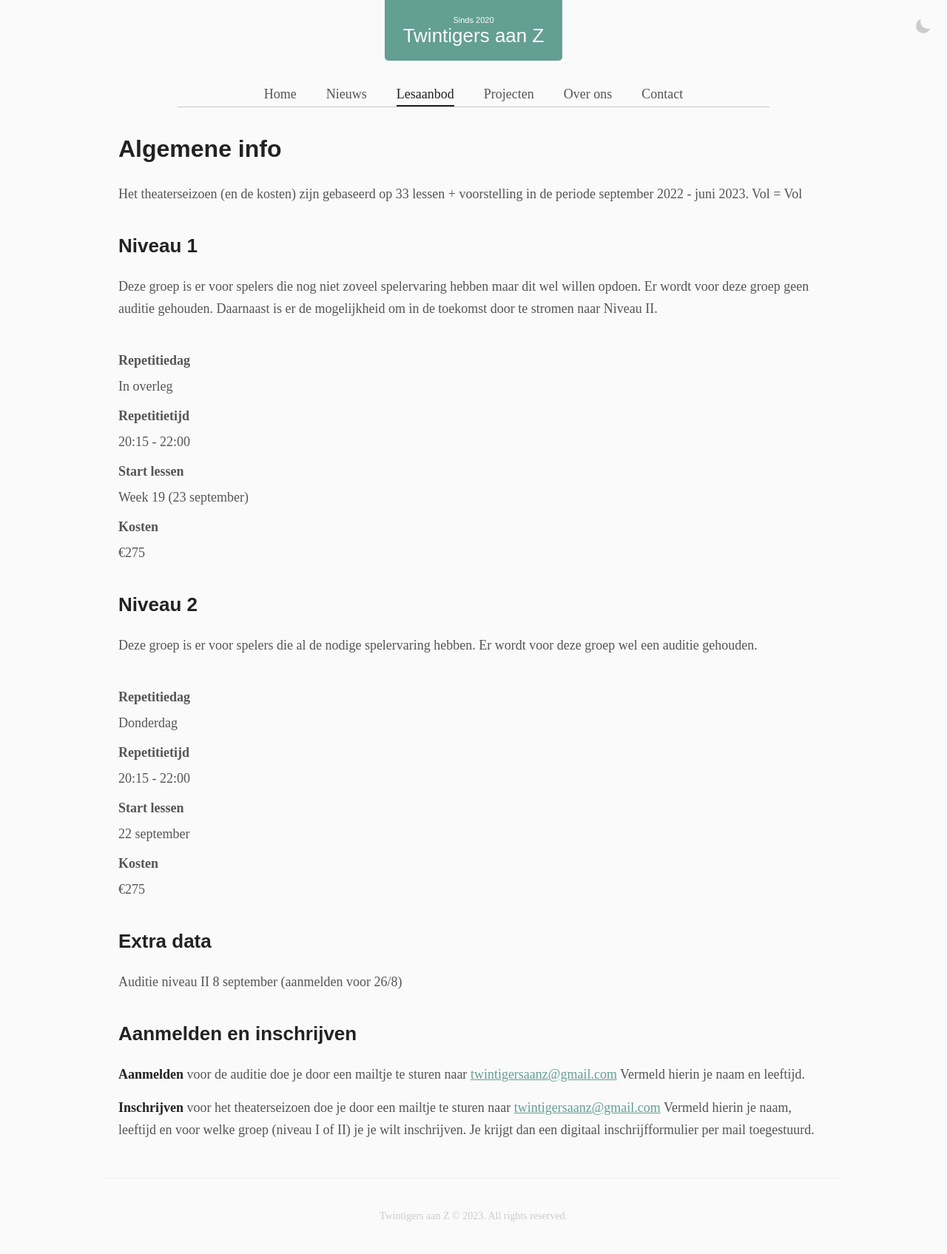
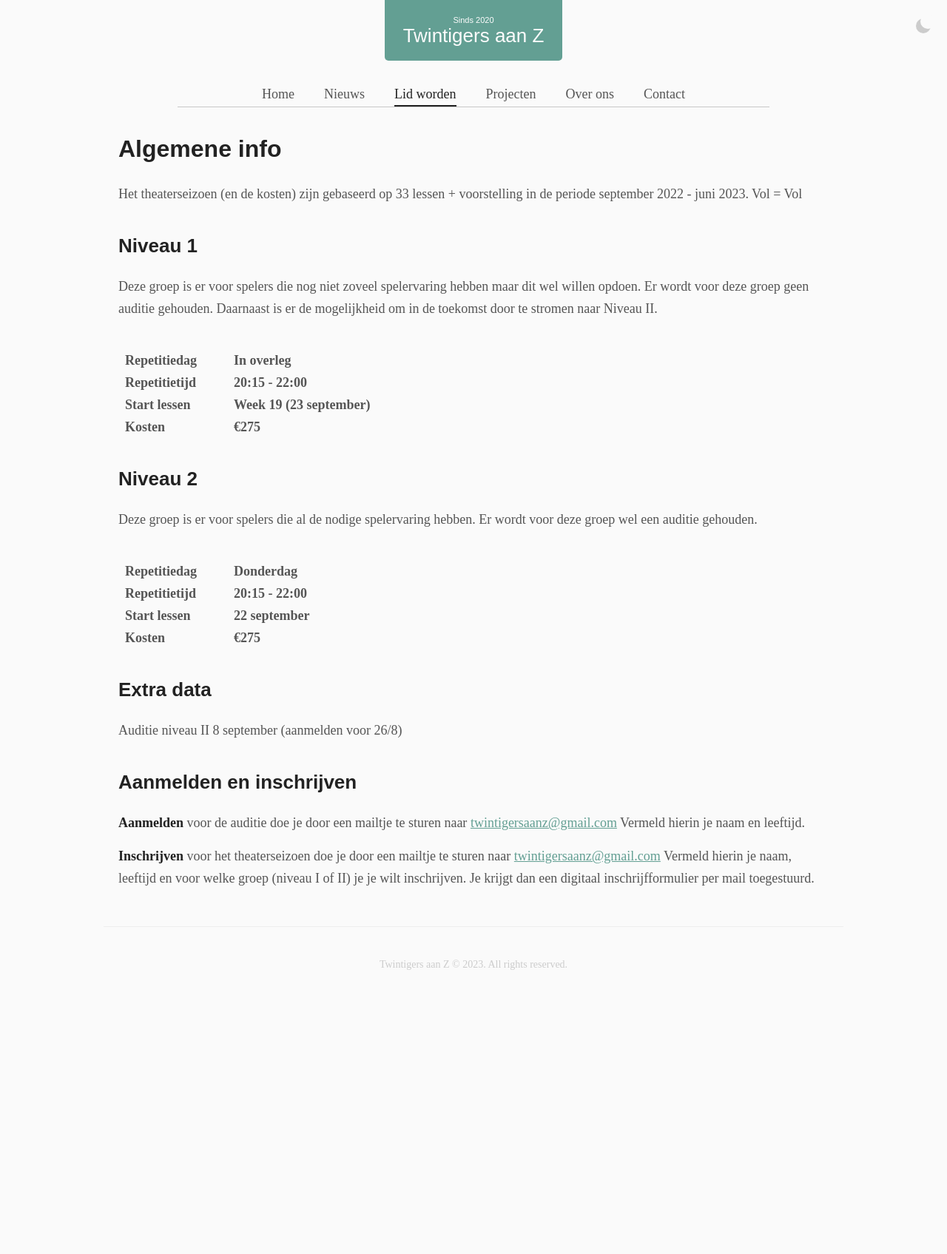
Before and after one commit to cmitz/twintigersaanz, a Jekyll site: the page built from _pages/lessons.html, in a window 1280 px wide. Shown: the whole page at 74% size. Built offline with Jekyll 4.4.1, drawn with Linux system fonts in a browser that asks for light colours; some web fonts are replaced; after the commit the page ends 1355 px from its top, so only the background shows below that.

Commit message:
Fix some styling issues

```diff
--- a/_pages/lessons.html
+++ b/_pages/lessons.html
@@ -1,6 +1,6 @@
 ---
 layout: default
-title: Lesaanbod
+title: Lid worden
 order: 1
 customPage: true
 permalink: /lesaanbod/
@@ -8,15 +8,15 @@ permalink: /lesaanbod/
 <section class="page">
 <h2 class="page-title">Algemene info</h2>
 <div class="page-content">
-{{ "
+{{ "Het theaterseizoen (en de kosten) zijn gebaseerd op 33 lessen + voorstelling in de periode september 2022 - juni 2023. Vol = Vol" | markdownify }}
 
-Het theaterseizoen (en de kosten) zijn gebaseerd op 33 lessen + voorstelling in de periode september 2022 - juni 2023. Vol = Vol
-
+{{"
 ## Niveau 1
 
 Deze groep is er voor spelers die nog niet zoveel spelervaring hebben maar dit wel willen opdoen. Er wordt voor deze groep geen auditie gehouden. Daarnaast is er de mogelijkheid om in de toekomst door te stromen naar Niveau II.
+" | markdownify }}
 
-<dl>
+<dl class="info-table">
   <dt>Repetitiedag</dt>
   <dd>In overleg</dd>
 
@@ -30,11 +30,13 @@ Deze groep is er voor spelers die nog niet zoveel spelervaring hebben maar dit w
   <dd>€275</dd>
 </dl>
 
+{{"
 ## Niveau 2
 
 Deze groep is er voor spelers die al de nodige spelervaring hebben. Er wordt voor deze groep wel een auditie gehouden.
+" | markdownify}}
 
-<dl>
+<dl class="info-table">
   <dt>Repetitiedag</dt>
   <dd>Donderdag</dd>
 
@@ -48,8 +50,8 @@ Deze groep is er voor spelers die al de nodige spelervaring hebben. Er wordt voo
   <dd>€275</dd>
 </dl>
 
+{{"
 ## Extra data
-
 Auditie niveau II	8 september (aanmelden voor 26/8)
 
 ## Aanmelden en inschrijven
--- a/_sass/main.scss
+++ b/_sass/main.scss
@@ -16,6 +16,7 @@
 @import 'pages/work';
 @import 'pages/about';
 @import 'pages/fourofour';
+@import 'pages/lessons';
 
 //Components
 @import 'components/post';
--- /dev/null
+++ b/_sass/pages/_lessons.scss
@@ -0,0 +1,24 @@
+.page {
+    .page-content {
+        dl.info-table {
+            display: grid;
+            grid-template-columns: auto auto;
+            justify-content: start;
+
+            dt, dd {
+                margin: 0;
+                // display: table-cell;
+                padding: 0 0.5em;
+            }
+
+            dt {
+                white-space: nowrap;
+                margin-right: 2rem;
+            }
+
+            dd {
+                font-weight: bold;
+            }
+        }
+    }
+}
```
Also changed, not shown: _posts/2023-03-29-voorstelling-conform-de-norm-2023.md (+1 -1 lines), _posts/2023-04-01-voorstelling-de-zeven-muzen-2023.md (+1 -1 lines).
